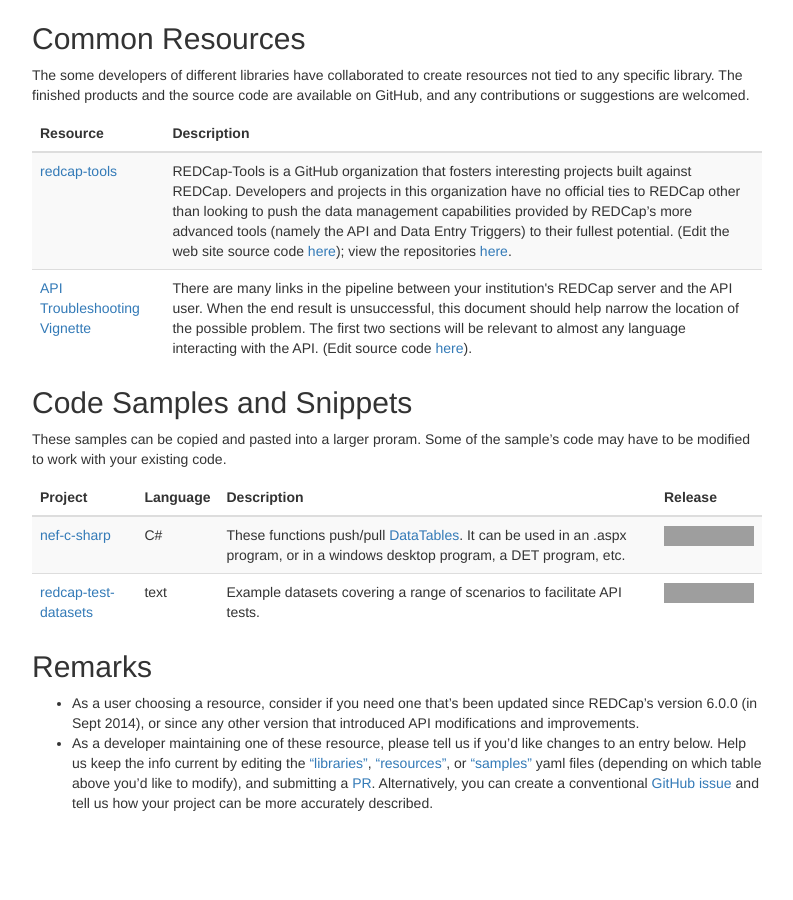
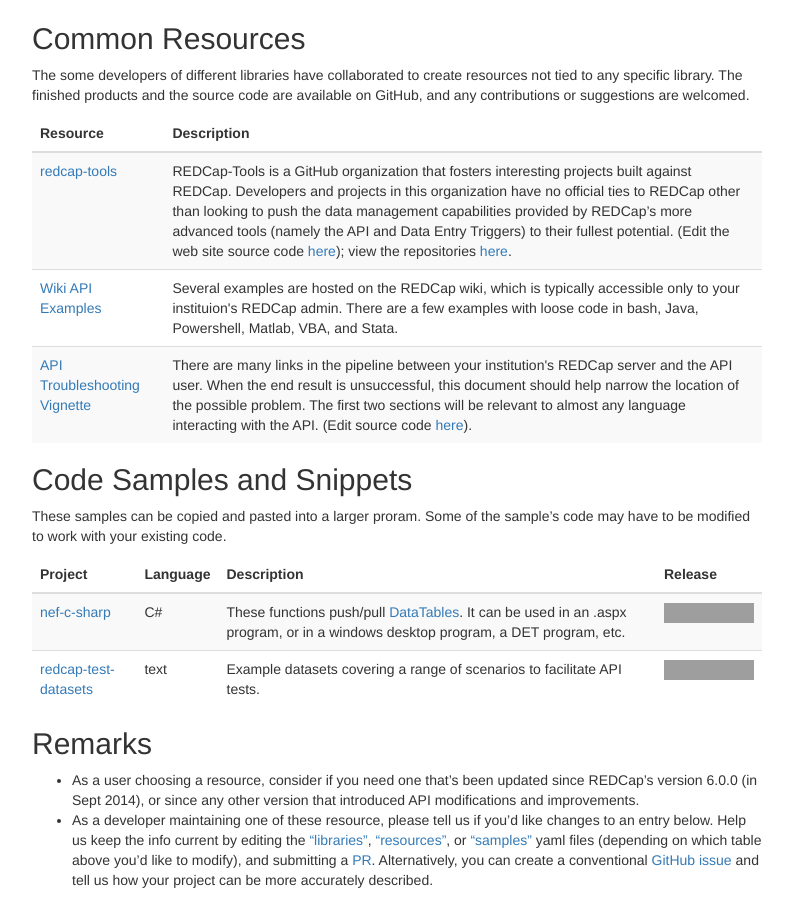
Before and after one commit to redcap-tools/redcap-tools.github.io, a Jekyll site: the page built from projects.md, in a window 1280 px wide and 900 px high, scrolled down 948 px. Shown: the whole window, without its empty margins (243-1036 px from the left). Built offline with Jekyll 4.4.1, drawn with Linux system fonts in a browser that asks for light colours; before the commit the page ends 1771 px from its top, so only the background shows below that; grey boxes are pictures that could not be loaded.

Commit message:
Wiki API Examples in resources

```diff
--- a/_data/resources.yml
+++ b/_data/resources.yml
@@ -5,6 +5,9 @@
 - name: redcap-tools
   link: http://redcap-tools.github.io/
   description: REDCap-Tools is a GitHub organization that fosters interesting projects built against REDCap. Developers and projects in this organization have no official ties to REDCap other than looking to push the data management capabilities provided by REDCap’s more advanced tools (namely the API and Data Entry Triggers) to their fullest potential. (Edit the web site source code <a href="https://github.com/redcap-tools/redcap-tools.github.io">here</a>); view the repositories <a href="https://github.com/redcap-tools">here</a>.
+- name: Wiki API Examples
+  link: https://community.projectredcap.org/articles/462/api-examples.html
+  description: Several examples are hosted on the REDCap wiki, which is typically accessible only to your instituion's REDCap admin.  There are a few examples with loose code in bash, Java, Powershell, Matlab, VBA, and Stata.
 - name: API Troubleshooting Vignette
   link: https://cdn.rawgit.com/OuhscBbmc/REDCapR/master/inst/doc/TroubleshootingApiCalls.html
   description: There are many links in the pipeline between your institution's REDCap server and the API user. When the end result is unsuccessful, this document should help narrow the location of the possible problem. The first two sections will be relevant to almost any language interacting with the API. (Edit source code <a href="https://github.com/OuhscBbmc/REDCapR/blob/master/vignettes/TroubleshootingApiCalls.Rmd">here</a>).
```
